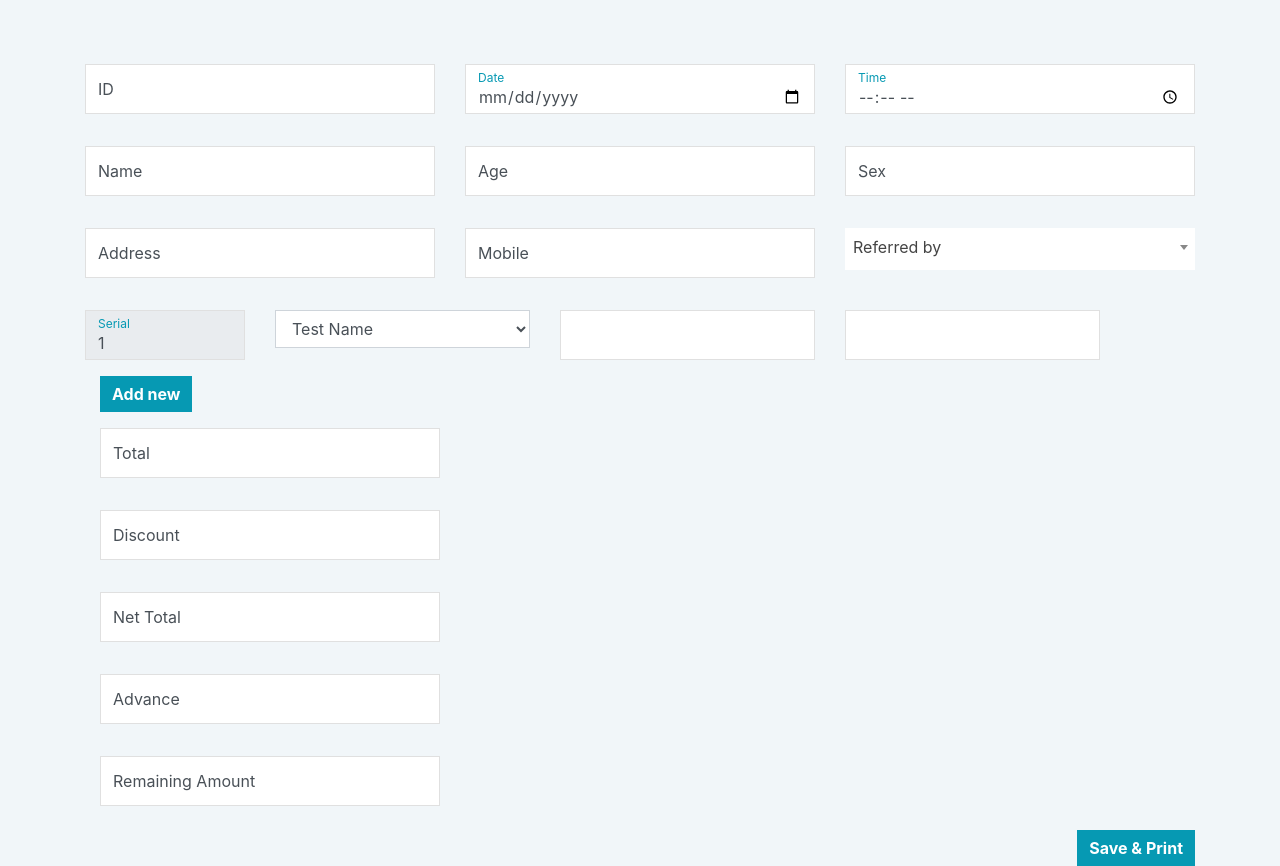
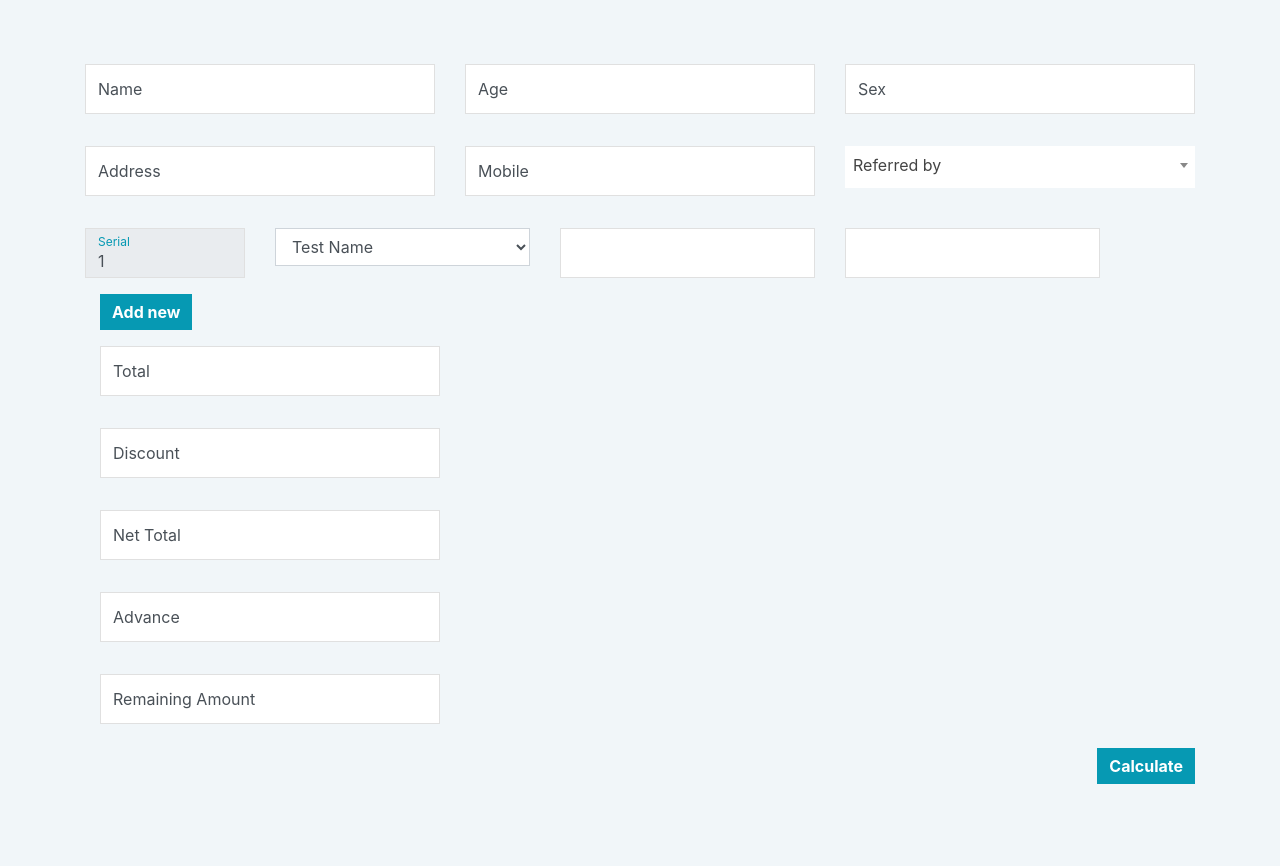
Before and after one commit to CodeArtisanRiz/Lab, a PHP site: page /new1.php in a window 1280 px wide. After the commit the page ends 784 px from the top, so only its background shows below. Run offline with PHP 8.4, Linux system fonts and the light colour scheme; data comes from the database, SQL or seed files in the repository; data that the repository does not hold is empty.

Commit message:
Update new1.php

```diff
--- a/new1.php
+++ b/new1.php
@@ -26,10 +26,10 @@ $z = "hello";
                     <div class="col">
                         <div class="row">
                             <div class="col-12">
-                                <div class="form-label-group">
+                                <!-- <div class="form-label-group">
                                     <input type="number" id="id_id" class="form-control" placeholder="ID" name="id">
                                     <label for="id_id">ID</label>
-                                </div>
+                                </div> -->
                             </div>
                             <div class="col-12">
                                 <div class="form-label-group">
@@ -49,10 +49,10 @@ $z = "hello";
                     <div class="col">
                         <div class="row">
                             <div class="col-12">
-                                <div class="form-label-group">
+                                <!-- <div class="form-label-group">
                                     <input type="date" name="date" id="id_date" class="form-control">
                                     <label for="id_date">Date</label>
-                                </div>
+                                </div> -->
                             </div>
                             <div class="col-12">
                                 <div class="form-label-group">
@@ -71,10 +71,10 @@ $z = "hello";
                     <div class="col">
                         <div class="row">
                             <div class="col-12">
-                                <div class="form-label-group">
+                                <!-- <div class="form-label-group">
                                     <input type="time" name="time" id="id_time" class="form-control">
                                     <label for="id_time">Time</label>
-                                </div>
+                                </div> -->
                             </div>
                             <div class="col-12">
                                 <div class="form-label-group">
@@ -123,7 +123,7 @@ $z = "hello";
                             </div>
                             <div class="col-3">
                                 <div class="form-label-group">
-                                    <input type="text" class="form-control test_code" id="tCode1" placeholder="Test Code">
+                                    <input type="text" name="testcode" class="form-control test_code" id="tCode1" placeholder="Test Code">
                                 </div>
                             </div>
 
@@ -174,7 +174,7 @@ $z = "hello";
                     </div>
                 </div>
 
-                <input type="submit" value="Save & Print" class="btn float-right my-2">
+                <input type="submit" id= "calc" value="Calculate" class="btn float-right my-2">
             </form>
 
 
@@ -242,6 +242,19 @@ $z = "hello";
             $("#formid").find("select").on('input', function() {
                 mylang(data, tid);
             });
+
+            $("#formid").bind("click", function(){
+                var x = 0;
+                $(":input").each(function(){
+                    if(this.value.length > 0){
+                        x++;
+                    };
+                });
+                // $()
+                alert (x);
+            })
+
+
         </script>
 
     </body>
```
